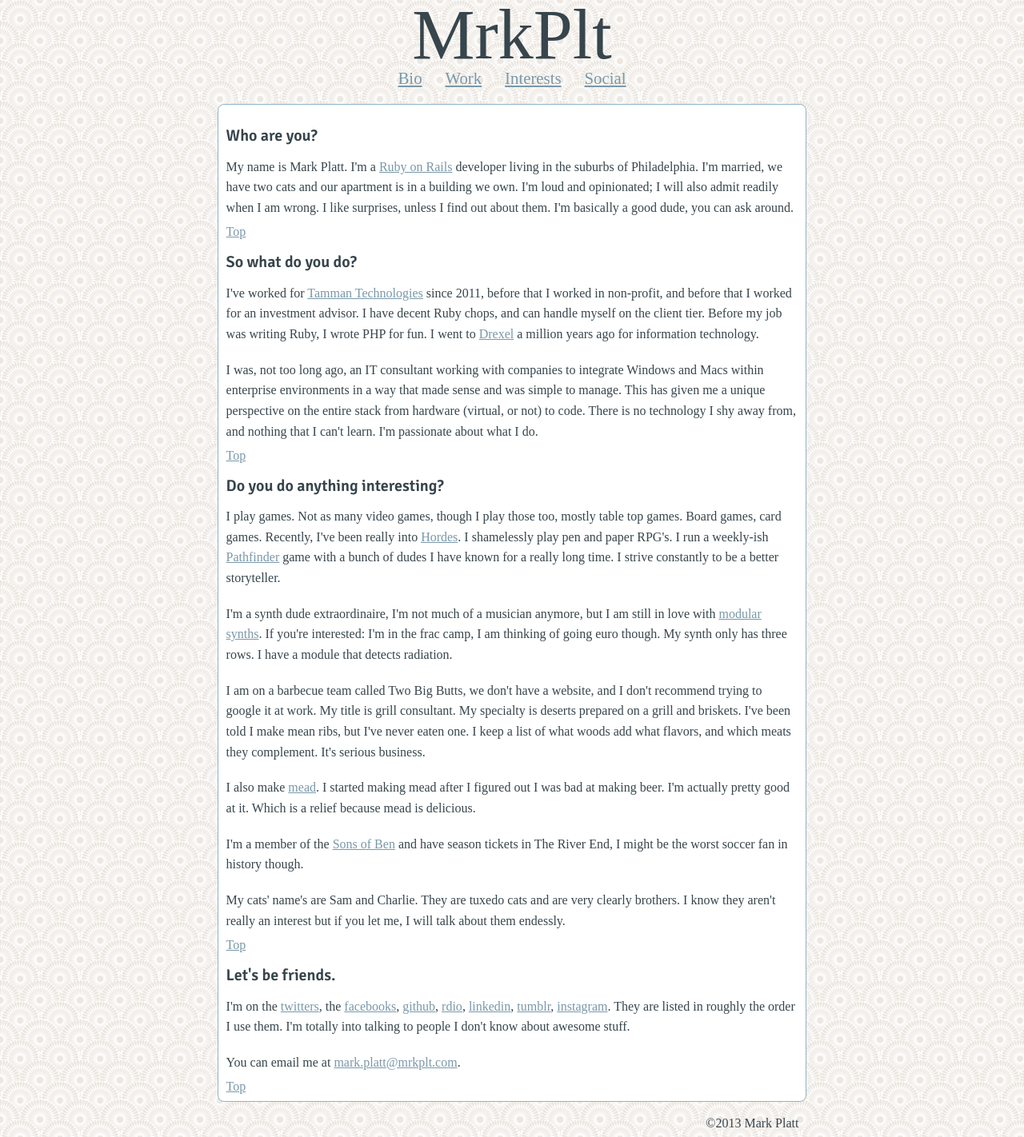
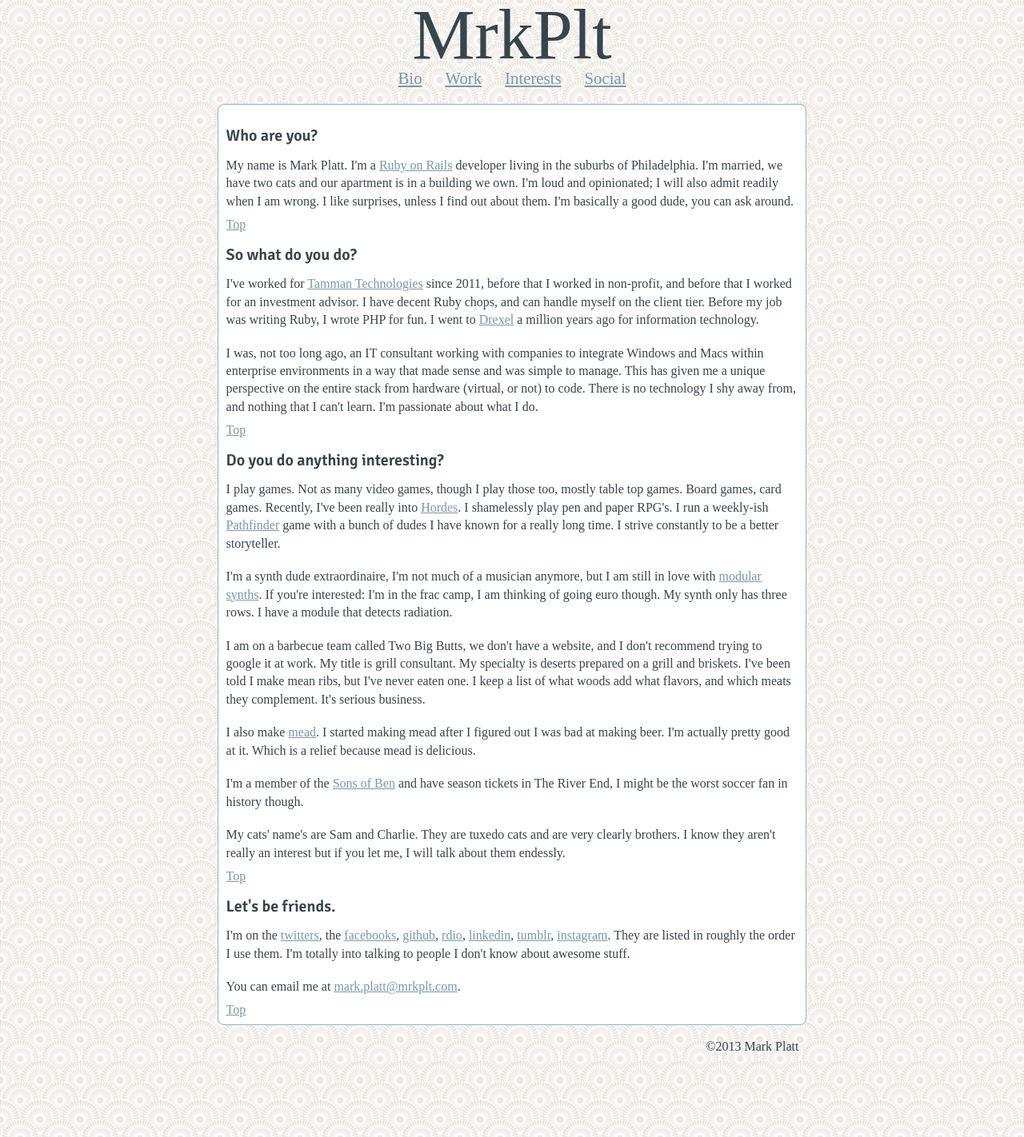
Before and after one commit to mrkplt/mrkplt.github.io, a Jekyll site: the page built from index.html, in a window 1280 px wide. Shown: the whole page at 80% size. Built offline with Jekyll 4.4.1, drawn with Linux system fonts in a browser that asks for light colours; some web fonts are replaced.

Commit message:
adjusting line height for readability.

```diff
--- a/css/style.css
+++ b/css/style.css
@@ -13,7 +13,7 @@ font-family: 'Signika', serif;
 p{
   font-family: 'Habibi', serif;
   font-size: 1em;
-  line-height: 1.6em;
+  line-height: 1.4em;
   padding-top: .6em;
   padding-bottom: .6em;
 
```
